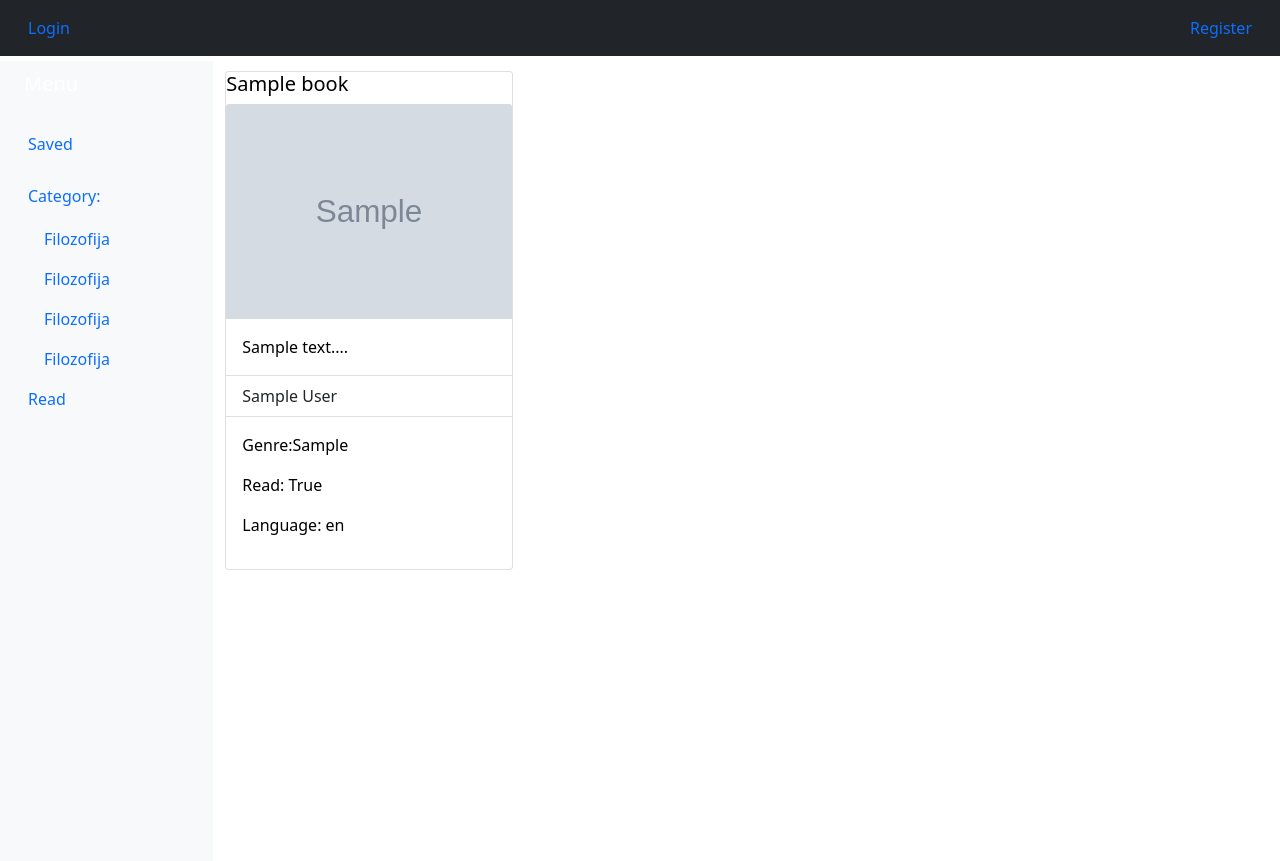
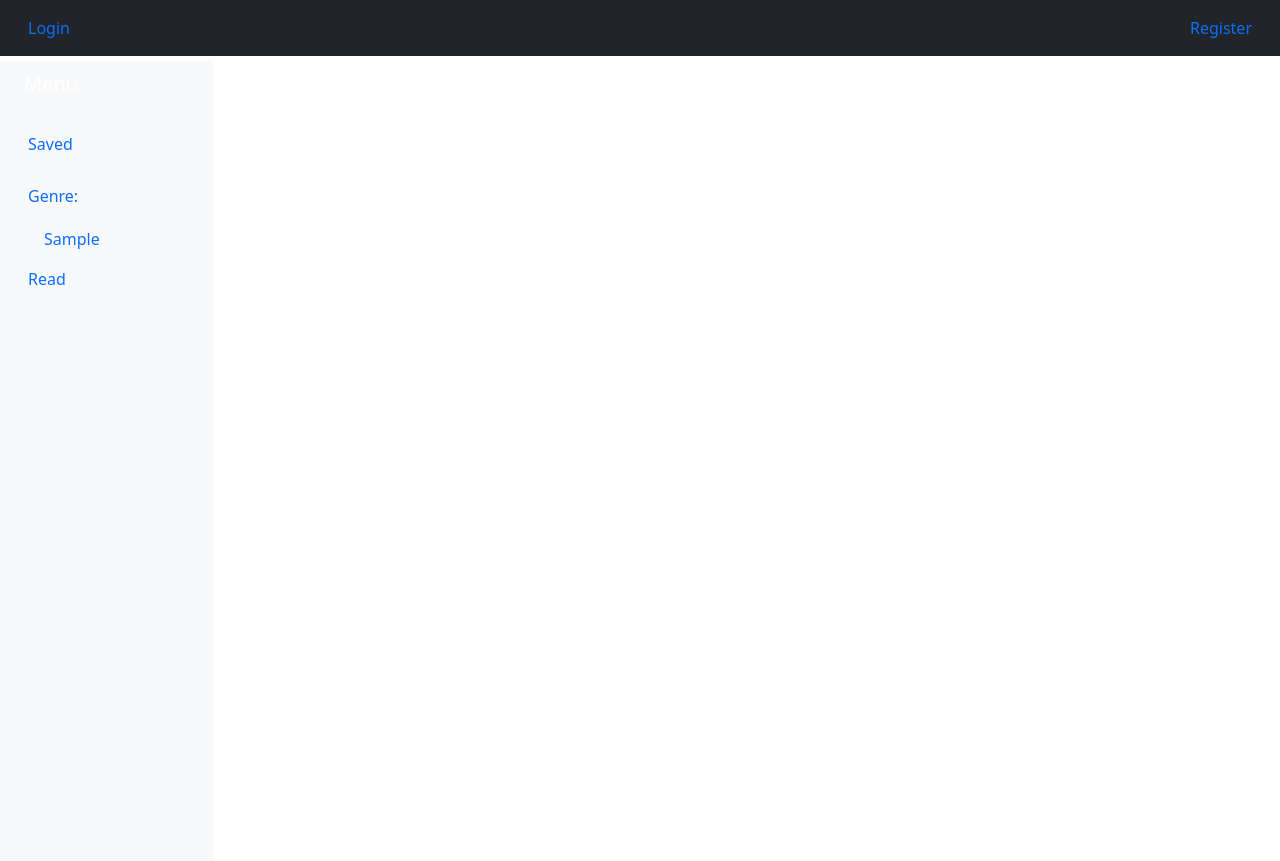
Before and after one commit to vstefan22/Library-site, a Django app: page /home/ in a window 1280 px wide; the page is wider, and only the part inside the window is pictured. Run offline with Django 3.2, Linux system fonts and the light colour scheme; tables that the repository leaves empty hold one stand-in row (values such as "Sample post"); grey boxes marked "Sample" are stand-in pictures.

Commit message:
added genre filter

```diff
--- /dev/null
+++ b/library_app/templates/library_app/categories.html
@@ -0,0 +1,4 @@
+{% for i in result%}
+
+{{i}}
+{%endfor%}
--- a/library_app/templates/library_app/index.html
+++ b/library_app/templates/library_app/index.html
@@ -31,25 +31,24 @@
                         <li>
                             <a href="#submenu1" data-bs-toggle="collapse" class="nav-link px-0 align-middle">
                                 <i class="fs-4 bi-speedometer2"></i>
-                                <span class="ms-1 d-none d-sm-inline">Category:</span> </a>
+                                <span class="ms-1 d-none d-sm-inline">Genre:</span> </a>
+                            {%for i in book%}
                             <ul class="collapse show nav flex-column ms-1" id="submenu1" data-bs-parent="#menu">
                                 <li class="w-100 ms-3">
-                                    <a href="#" class="nav-link px-0">
-                                        <span class="d-none d-sm-inline">Filozofija</span></a>
-                                </li>
-                                <li class="w-100 ms-3">
-                                    <a href="#" class="nav-link px-0">
-                                        <span class="d-none d-sm-inline">Filozofija</span></a>
-                                </li>
-                                <li class="w-100 ms-3">
-                                    <a href="#" class="nav-link px-0">
-                                        <span class="d-none d-sm-inline">Filozofija</span></a>
-                                </li>
-                                <li class="w-100 ms-3">
-                                    <a href="#" class="nav-link px-0">
-                                        <span class="d-none d-sm-inline">Filozofija</span></a>
+                                    <form method="get">
+                                        {%csrf_token%}
+
+                                        <a href="{% url 'genres' i.category %}" class="nav-link px-0">
+                                            <span class="d-none d-sm-inline"></span>{{i.category}}</a>
+
+                                    </form>
+
                                 </li>
                             </ul>
+                            {%endfor%}
+
+
+
                         </li>
                         <li>
                             <a href="#" class="nav-link px-0 align-middle">
@@ -58,6 +57,7 @@
                 </div>
             </div>
 
+            <!--
             <div class="row">
                 {% for i in book%}
                 <div class="col-sm-4" style="margin-top: 10px;">
@@ -89,9 +89,9 @@
 
     </div>
 
+-->
 
-
-    {%endblock content%}
+            {%endblock content%}
 </body>
 
 </html>
--- a/library_app/urls.py
+++ b/library_app/urls.py
@@ -12,7 +12,7 @@ urlpatterns = [
     path('logout/', LogoutView.as_view(next_page='login'), name = 'logout'),
     path('login/', views.Login.as_view(), name = 'login'),
     path('register/', views.RegisterPage.as_view(), name = 'register'),
-
-    path('book/<int:pk>/', views.BookDetail.as_view(), name='book')
+    path('genres/<str:ctg>', views.GenreList.as_view(), name = 'genres'),
+    path('book/<int:pk>/', views.BookDetail.as_view(), name='book'),
 
 ]
--- a/library_app/views.py
+++ b/library_app/views.py
@@ -1,3 +1,5 @@
+from http.client import HTTPResponse
+from unicodedata import category
 from django.shortcuts import render
 from django.views.generic import ListView, CreateView, DetailView, FormView
 from django.contrib.auth.views import LoginView
@@ -5,6 +7,8 @@ from django.urls import reverse_lazy
 from django.contrib.auth import login
 from django.shortcuts import redirect
 from django.contrib.auth.models import User
+from django.shortcuts import get_object_or_404
+from django.utils.text import slugify
 
 from .models import Book, Person
 from .forms import AddBook, UserRegisterForm
@@ -13,8 +17,36 @@ from .forms import AddBook, UserRegisterForm
 class ListOfBooks(ListView):
     model = Book
     template_name = 'library_app/index.html'
+
+
     context_object_name = 'book'
 
+class GenreList(ListView):
+    model = Book
+    template_name = 'library_app/categories.html'
+
+    def get_queryset(self):
+        q = Book.objects.filter(category__icontains=self.kwargs['ctg'])
+        print(q)
+        if q:
+            object_list = q
+        else:
+            object_list = self.model.objects.none()
+        return object_list
+
+    def get_context_data(self, **kwargs):
+        context = super().get_context_data(**kwargs)
+        context['result'] = self.object_list
+        return context
+    '''
+    def get_context_data(self, **kwargs):
+        type = self.request.GET.get('category')
+        q = Book.objects.filter(category__icontains = type)
+        context = super().get_context_data(**kwargs)
+        context['genre'] = q
+        print(q)
+        return context
+    '''
 class AddBookView(CreateView):
     model = Book
     form_class = AddBook
```
